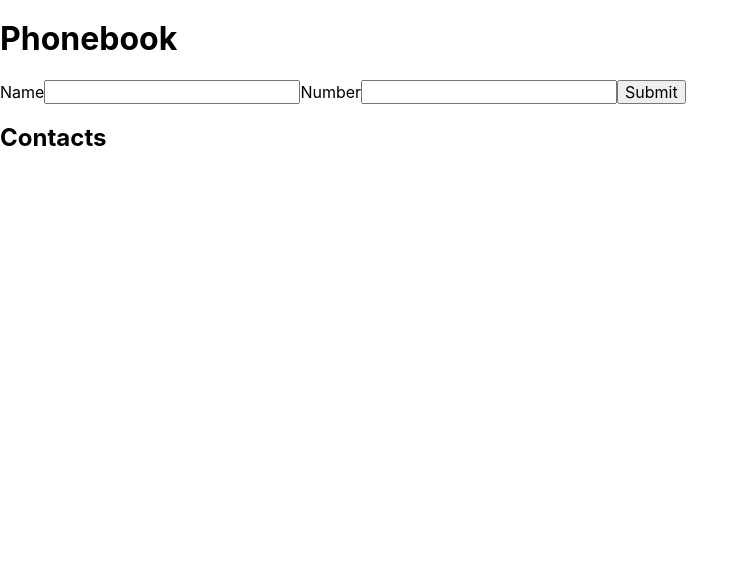
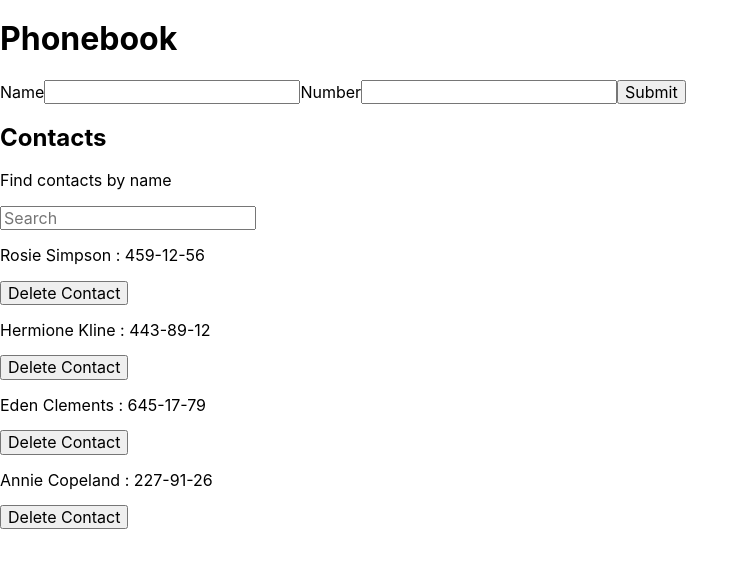
Before and after one commit to Lekoda/react-hw-02-phonebook, a React (Create React App) app: page / in a window 1280 px wide. Shown: the top 568 px of the page, without its empty margins (0-749 px from the left). Built offline with nearby package versions, Linux system fonts and the light colour scheme.

Commit message:
adds contactList, Filter component

```diff
--- a/src/components/App.jsx
+++ b/src/components/App.jsx
@@ -1,22 +1,46 @@
 import React, { Component } from 'react';
 import { ContactForm } from './ContactForm/ContactForm';
+import { ContactList } from './ContactList/ContactList';
+import { Filter } from './Filter/Filter';
+
 export class App extends Component {
   state = {
-    contacts: [],
+    contacts: [
+      { id: 'id-1', name: 'Rosie Simpson', number: '459-12-56' },
+      { id: 'id-2', name: 'Hermione Kline', number: '443-89-12' },
+      { id: 'id-3', name: 'Eden Clements', number: '645-17-79' },
+      { id: 'id-4', name: 'Annie Copeland', number: '227-91-26' },
+    ],
     name: '',
+    filter: '',
   };
-
+  onChangeFilter = e => {
+    this.setState({ filter: e.currentTarget.value });
+  };
   addContact = newContact => {
     this.setState(prevState => {
       return { contacts: [...prevState.contacts, newContact] };
     });
   };
+  deleteContact = id => {
+    this.setState(prevState => {
+      return {
+        contacts: prevState.contacts.filter(contact => contact.id !== id),
+      };
+    });
+  };
+
   render() {
     return (
       <div>
         <h1>Phonebook</h1>
         <ContactForm onAdd={this.addContact} />
         <h2>Contacts</h2>
+        <Filter filter={this.state.filter} onChange={this.onChangeFilter} />
+        <ContactList
+          contacts={this.state.contacts}
+          onDelete={this.deleteContact}
+        />
       </div>
     );
   }
--- a/src/components/ContactList/ContactList.js
+++ b/src/components/ContactList/ContactList.js
@@ -1,6 +1,6 @@
 import React, { Component } from 'react';
 
-export const ContactList = ({ contacts }) => {
+export const ContactList = ({ contacts, onDelete }) => {
   return (
     <ul>
       {contacts.map(({ id, name, number }) => (
@@ -9,7 +9,9 @@
             {' '}
             {name} : {number}{' '}
           </p>
-          <button type="button">Delete Contact</button>
+          <button type="button" onClick={() => onDelete(id)}>
+            Delete Contact
+          </button>
         </li>
       ))}
     </ul>
--- /dev/null
+++ b/src/components/Filter/Filter.js
@@ -0,0 +1,14 @@
+export const Filter = ({ filter, onChangeFilter }) => {
+  return (
+    <>
+      <p>Find contacts by name</p>
+      <input
+        type="text"
+        placeholder="Search"
+        name="filter"
+        value={filter}
+        onChange={onChangeFilter}
+      />
+    </>
+  );
+};
```
